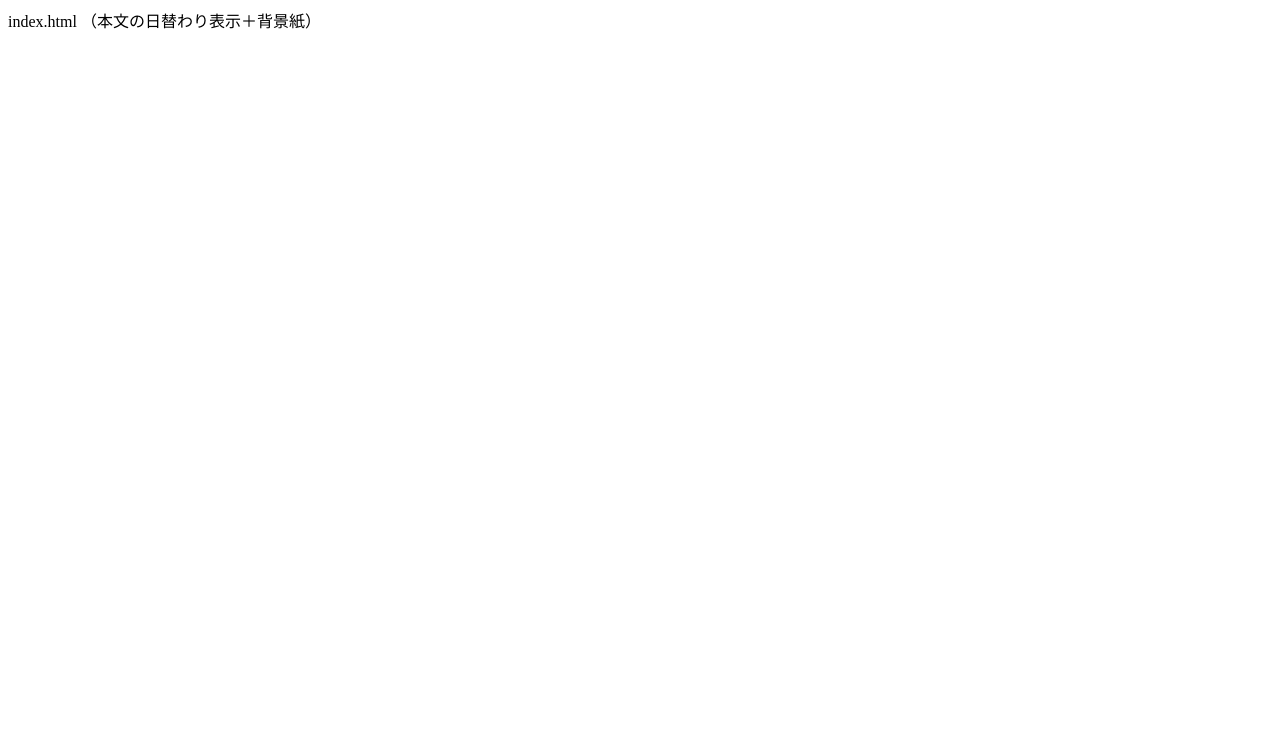
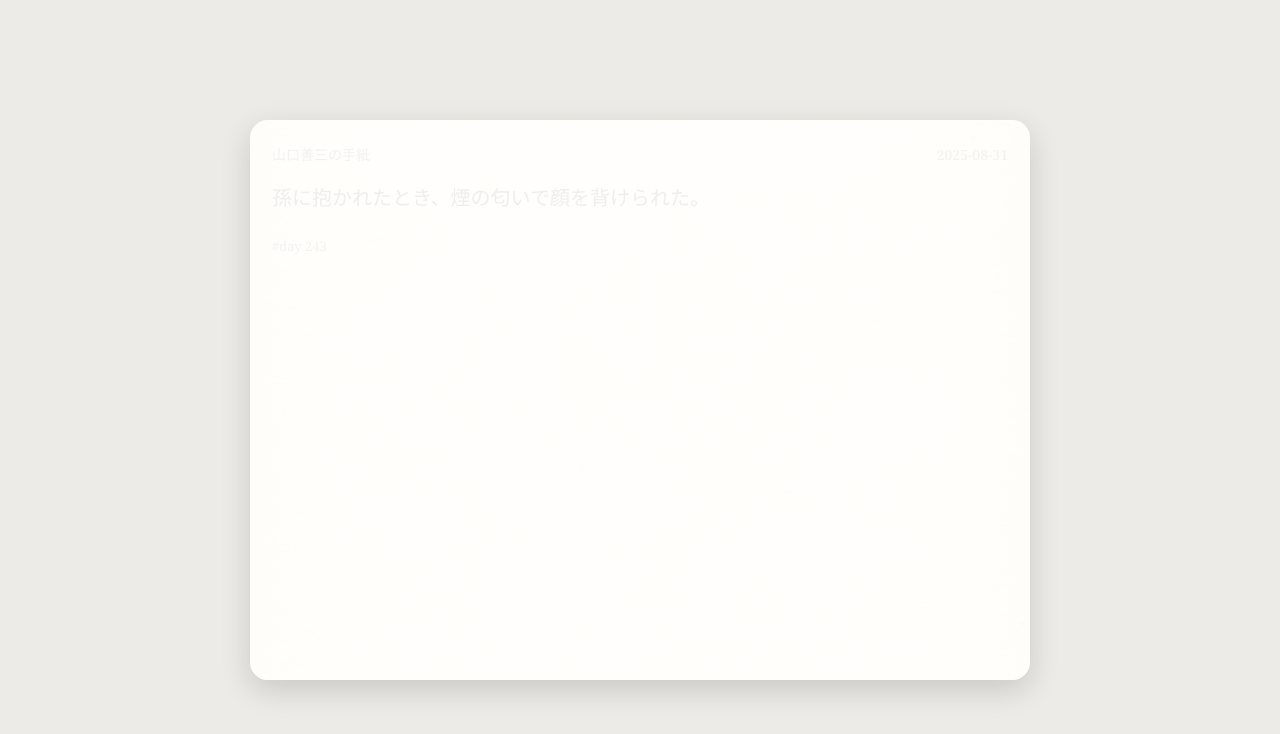
Before and after one commit to Gankohh/zenzo-diary, a plain HTML site: page index.html in a window 1280 px wide. Drawn offline with Linux system fonts and the light colour scheme.

Commit message:
Update index.html
Signed-off-by: Gankohh <ryomaarakaki0114@gmail.com>

```diff
--- a/index.html
+++ b/index.html
@@ -1,3 +1,49 @@
-index.html
+<!DOCTYPE html>
+<html lang="ja">
+<head>
+<meta charset="utf-8" />
+<meta name="viewport" content="width=device-width,initial-scale=1" />
+<title>善三の手紙｜日めくり</title>
+<style>
+  :root{--color-ink:#222;--color-overlay:rgba(255,255,255,.92);--radius:18px;--pad:22px;--paper-url:url('paper.jpg');--maxw:780px}
+  *{box-sizing:border-box} html,body{height:100%}
+  body{margin:0;background:#ecebe7;color:var(--color-ink);font:16px/1.8 ui-serif,"Hiragino Mincho ProN","Yu Mincho",Georgia,serif;display:flex;align-items:center;justify-content:center;padding:16px}
+  .sheet{position:relative;width:100%;max-width:var(--maxw);min-height:70vh;border-radius:var(--radius);box-shadow:0 10px 30px rgba(0,0,0,.15);overflow:hidden;background:#fff}
+  .sheet::before{content:"";position:absolute;inset:0;background-image:var(--paper-url);background-size:cover;background-position:center}
+  .sheet::after{content:"";position:absolute;inset:0;background:var(--color-overlay)}
+  .content{position:relative;padding:clamp(14px,3vw,var(--pad))}
+  header{display:flex;justify-content:space-between;margin-bottom:12px;font-size:14px;opacity:.8}
+  .letter{white-space:pre-wrap;font-size:clamp(16px,2.2vw,20px);line-height:1.9}
+  footer{margin-top:18px;font-size:13px;opacity:.7}
+</style>
+</head>
+<body>
+  <main class="sheet">
+    <div class="content">
+      <header>
+        <div>山口善三の手紙</div>
+        <div id="dateLabel">—</div>
+      </header>
+      <section id="letter" class="letter">読み込み中…</section>
+      <footer id="meta"></footer>
+    </div>
+  </main>
 
-（本文の日替わり表示＋背景紙）
+<script>
+function getJstDate(d=new Date()){const s=d.toLocaleString('en-US',{timeZone:'Asia/Tokyo'});return new Date(s)}
+function ymd(date){const y=date.getFullYear(),m=String(date.getMonth()+1).padStart(2,'0'),d=String(date.getDate()).padStart(2,'0');return `${y}-${m}-${d}`}
+function dayOfYear(date){const start=new Date(date.getFullYear(),0,1);return Math.floor((date-start)/86400000)+1}
+async function loadLetters(){const r=await fetch('letters.json?v='+Date.now(),{cache:'no-store'});return r.json()}
+(async function init(){
+  const now=getJstDate(); const today=ymd(now); const day=dayOfYear(now);
+  document.getElementById('dateLabel').textContent=today;
+  let data; try{ data=await loadLetters(); }catch{ data={letters:[{text:"データがありません"}]}; }
+  const letters=data.letters||[];
+  let chosen; const byDate=new Map(); letters.forEach(it=>{ if(it.date) byDate.set(it.date,it); });
+  chosen=byDate.get(today);
+  if(!chosen){ const pool=letters.filter(it=>!it.date); const idx=(day-1)%Math.max(1,pool.length); chosen=pool[idx]||{text:"データがありません"}; }
+  document.getElementById('letter').textContent=chosen.text||""; document.getElementById('meta').textContent=`#day ${day}`;
+})();
+</script>
+</body>
+</html>
```
